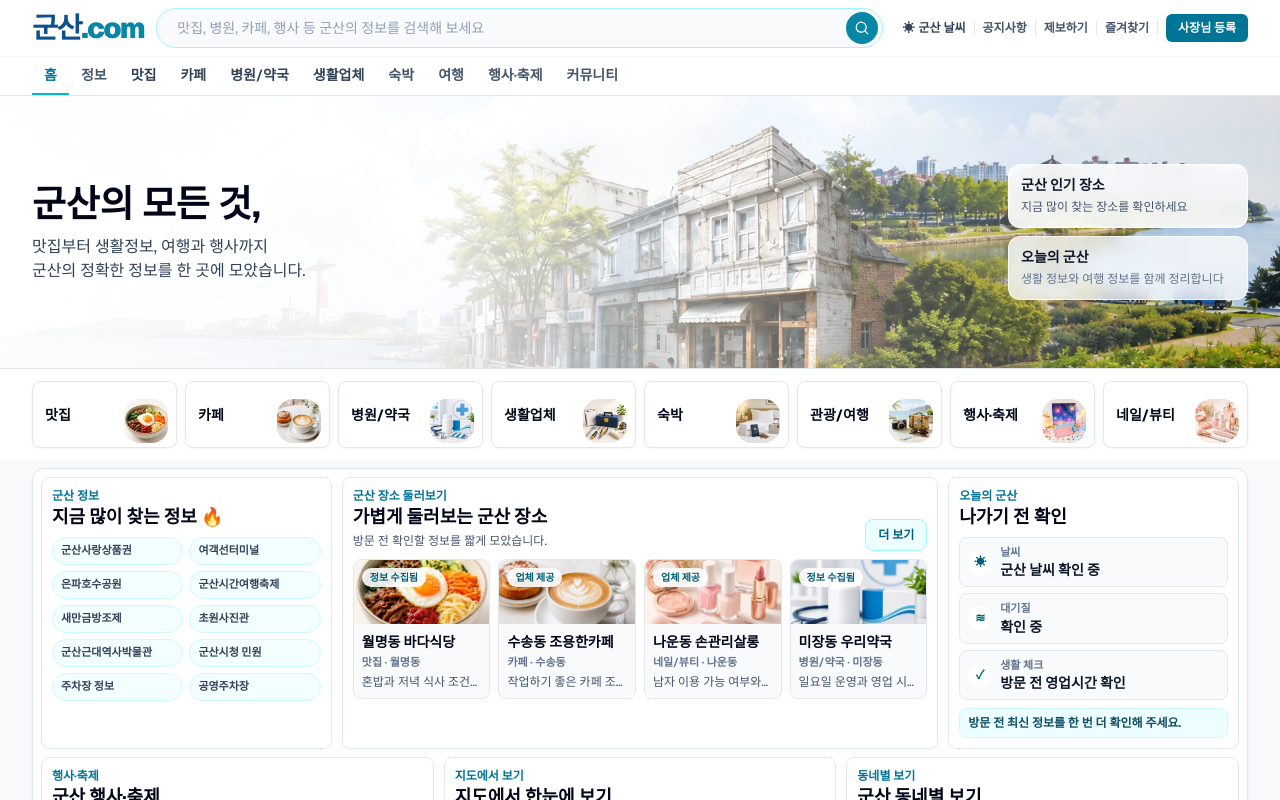
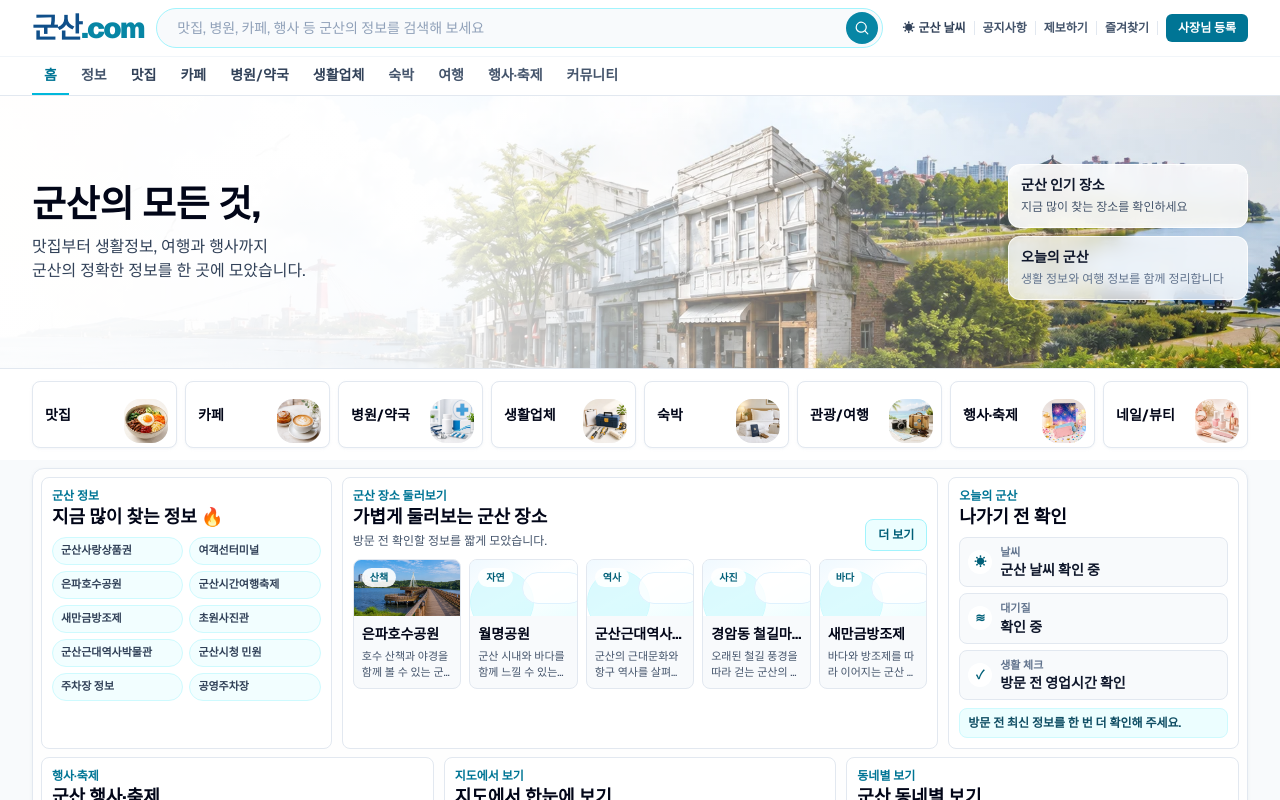
Before and after one commit to Aprasaks/gunsan-com, a Next.js app: page / in a window 1280 px wide. Shown: the top 800 px of the page. Built offline with nearby package versions, Linux system fonts and the light colour scheme; no server answers.

Commit message:
메인 대표 장소 교체 및 은파 이미지 연결

```diff
--- a/app/page.tsx
+++ b/app/page.tsx
@@ -1,7 +1,7 @@
-import Image from "next/image";
 import Link from "next/link";
 
 import EventFestivalSection from "@/components/EventFestivalSection";
+import FeaturedPlaceCard from "@/components/FeaturedPlaceCard";
 import Header from "@/components/Header";
 import HomeCategoryGrid from "@/components/HomeCategoryGrid";
 import MapPreviewSection from "@/components/MapPreviewSection";
@@ -9,32 +9,7 @@ import NeighborhoodSection from "@/components/NeighborhoodSection";
 import PopularInfoSection from "@/components/PopularInfoSection";
 import SearchHero from "@/components/SearchHero";
 import TodayGunsanSection from "@/components/TodayGunsanSection";
-import { places } from "@/data/places";
-
-const featuredPlaces = places.slice(0, 5);
-
-const placeCategoryImages = {
-  맛집: {
-    src: "/images/categories/category-food.webp",
-    alt: "맛집 카테고리 이미지",
-  },
-  카페: {
-    src: "/images/categories/category-cafe.webp",
-    alt: "카페 카테고리 이미지",
-  },
-  "병원/약국": {
-    src: "/images/categories/category-medical.webp",
-    alt: "병원과 약국 카테고리 이미지",
-  },
-  생활업체: {
-    src: "/images/categories/category-service.webp",
-    alt: "생활업체 카테고리 이미지",
-  },
-  "네일/뷰티": {
-    src: "/images/categories/category-beauty.webp",
-    alt: "네일과 뷰티 카테고리 이미지",
-  },
-} as const;
+import { featuredPlaces } from "@/data/featuredPlaces";
 
 export default function Home() {
   return (
@@ -66,38 +41,9 @@ export default function Home() {
                 </Link>
               </div>
 
-              <div className="mt-2 grid gap-2 sm:grid-cols-2 xl:grid-cols-4">
-                {featuredPlaces.slice(0, 4).map((place) => (
-                  <Link
-                    key={place.id}
-                    href={`/places/${place.slug}`}
-                    aria-label={`${place.name} 상세페이지로 이동`}
-                    className="overflow-hidden rounded-lg border border-slate-200 bg-slate-50 transition hover:border-cyan-300 hover:bg-cyan-50 focus:outline-none focus:ring-4 focus:ring-cyan-100"
-                  >
-                    <div className="relative h-16 bg-white">
-                      <Image
-                        src={placeCategoryImages[place.category].src}
-                        alt={placeCategoryImages[place.category].alt}
-                        fill
-                        sizes="(min-width: 1280px) 150px, 50vw"
-                        className="object-cover"
-                      />
-                      <span className="absolute left-2 top-2 rounded-full bg-white/90 px-2 py-0.5 text-[10px] font-bold text-cyan-800">
-                        {place.statuses[0]}
-                      </span>
-                    </div>
-                    <div className="min-w-0 p-2">
-                      <h3 className="truncate text-sm font-bold text-slate-950">
-                        {place.name}
-                      </h3>
-                      <p className="mt-0.5 truncate text-[11px] font-semibold text-slate-500">
-                        {place.category} · {place.area}
-                      </p>
-                      <p className="mt-1 line-clamp-1 text-xs leading-4 text-slate-600">
-                        {place.description}
-                      </p>
-                    </div>
-                  </Link>
+              <div className="mt-2 grid gap-2 sm:grid-cols-2 xl:grid-cols-5">
+                {featuredPlaces.map((place) => (
+                  <FeaturedPlaceCard key={place.slug} place={place} />
                 ))}
               </div>
             </section>
--- /dev/null
+++ b/components/FeaturedPlaceCard.tsx
@@ -0,0 +1,53 @@
+import Image from "next/image";
+import Link from "next/link";
+
+import type { FeaturedPlace } from "@/data/featuredPlaces";
+
+type FeaturedPlaceCardProps = {
+  place: FeaturedPlace;
+};
+
+export default function FeaturedPlaceCard({ place }: FeaturedPlaceCardProps) {
+  return (
+    <Link
+      href="/places"
+      aria-label={`${place.name} 관련 장소 목록으로 이동`}
+      className="group overflow-hidden rounded-lg border border-slate-200 bg-slate-50 transition hover:border-cyan-300 hover:bg-cyan-50 focus:outline-none focus:ring-4 focus:ring-cyan-100"
+    >
+      <div className="relative h-14 bg-sky-50">
+        {place.image ? (
+          <Image
+            src={place.image}
+            alt={place.imageAlt}
+            fill
+            sizes="(min-width: 1280px) 130px, 50vw"
+            className="object-cover transition duration-200 group-hover:scale-[1.03]"
+          />
+        ) : (
+          <div className="flex h-full items-end justify-end overflow-hidden bg-gradient-to-br from-sky-50 via-white to-cyan-50">
+            <span
+              className="mb-[-18px] mr-[-12px] h-16 w-16 rounded-full border border-cyan-100 bg-cyan-100/70"
+              aria-hidden="true"
+            />
+            <span
+              className="mb-3 mr-[-8px] h-8 w-16 rounded-full border border-sky-100 bg-white/80"
+              aria-hidden="true"
+            />
+          </div>
+        )}
+        <span className="absolute left-2 top-2 rounded-full bg-white/90 px-2 py-0.5 text-[10px] font-bold text-cyan-800">
+          {place.badge}
+        </span>
+      </div>
+
+      <div className="min-w-0 p-2">
+        <h3 className="truncate text-sm font-bold text-slate-950">
+          {place.name}
+        </h3>
+        <p className="mt-1 line-clamp-2 text-[11px] leading-4 text-slate-600">
+          {place.description}
+        </p>
+      </div>
+    </Link>
+  );
+}
--- /dev/null
+++ b/data/featuredPlaces.ts
@@ -0,0 +1,47 @@
+export type FeaturedPlace = {
+  slug: string;
+  name: string;
+  badge: string;
+  description: string;
+  image?: string;
+  imageAlt: string;
+};
+
+export const featuredPlaces: FeaturedPlace[] = [
+  {
+    slug: "eunpa-lake-park",
+    name: "은파호수공원",
+    badge: "산책",
+    description: "호수 산책과 야경을 함께 볼 수 있는 군산 대표 공원",
+    image: "/images/places/eunpa-lake-park.webp",
+    imageAlt: "은파호수공원 산책로와 호수 풍경",
+  },
+  {
+    slug: "wolmyeong-park",
+    name: "월명공원",
+    badge: "자연",
+    description: "군산 시내와 바다를 함께 느낄 수 있는 도심 공원",
+    imageAlt: "월명공원 대표 이미지",
+  },
+  {
+    slug: "gunsan-modern-history-museum",
+    name: "군산근대역사박물관",
+    badge: "역사",
+    description: "군산의 근대문화와 항구 역사를 살펴볼 수 있는 공간",
+    imageAlt: "군산근대역사박물관 대표 이미지",
+  },
+  {
+    slug: "gyeongam-dong-railroad-village",
+    name: "경암동 철길마을",
+    badge: "사진",
+    description: "오래된 철길 풍경을 따라 걷는 군산의 사진 명소",
+    imageAlt: "경암동 철길마을 대표 이미지",
+  },
+  {
+    slug: "saemangeum-seawall",
+    name: "새만금방조제",
+    badge: "바다",
+    description: "바다와 방조제를 따라 이어지는 군산 대표 드라이브 코스",
+    imageAlt: "새만금방조제 대표 이미지",
+  },
+];
```
Also changed, not shown: public/images/places/eunpa-lake-park.webp (added).
